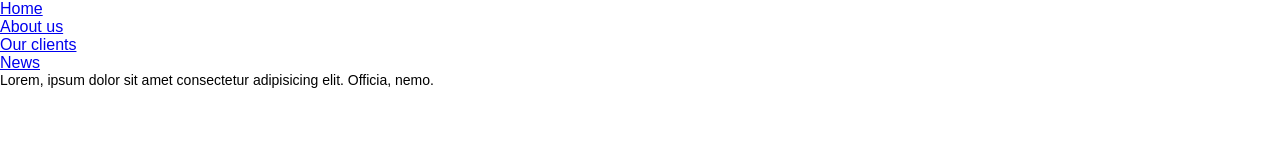
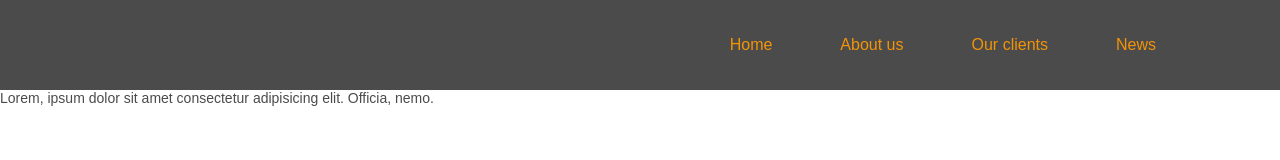
Before and after one commit to Mankata123/GitEx, a plain HTML site: page index.html in a window 1280 px wide. Drawn offline with Linux system fonts and the light colour scheme.

Commit message:
Gitex 1 (#1)
* Style navigation

```diff
--- a/index.html
+++ b/index.html
@@ -9,14 +9,14 @@
 </head>
 <body>
     <header>
-        <nav>
-            <ul>
-                <li><a href="#">Home</a></li>
-                <li><a href="#">About us</a></li>
-                <li><a href="#">Our clients</a></li>
-                <li><a href="#">News</a></li>
-            </ul>
-        </nav>
+        <div class="wrapper">
+            <nav class="main-navigation">
+                <a href="#">Home</a>
+                <a href="#">About us</a>
+                <a href="#">Our clients</a>
+                <a href="#">News</a>
+            </nav>
+        </div>
     </header>
     <p>Lorem, ipsum dolor sit amet consectetur adipisicing elit. Officia, nemo.</p>
 </body>
--- a/styles/styles.css
+++ b/styles/styles.css
@@ -1,12 +1,43 @@
 body {
     font-family: Arial, "Helvetica Neue", Helvetica, sans-serif;
+    color: rgb(75, 75, 75);
 }
 
 * {
     margin: 0;
     padding: 0;
+    color: inherit;
 }
 
 p {
     font-size: 14px;
 }
+
+a {
+    text-decoration: none;
+}
+
+.wrapper {
+    max-width: 1100px;
+    margin: 0 auto;
+}
+
+header {
+    background-color: rgb(75, 75, 75);
+    padding: 12px;
+}
+
+.main-navigation {
+    padding: 12px 0;
+    display: flex;
+    justify-content: flex-end;
+    align-items: center;
+    font-size: 16px;
+}
+
+.main-navigation a {
+    margin: 0 12px;
+    padding: 12px 22px;
+    color: rgb(243, 148, 7);
+    border-radius: 3px;
+}
```
